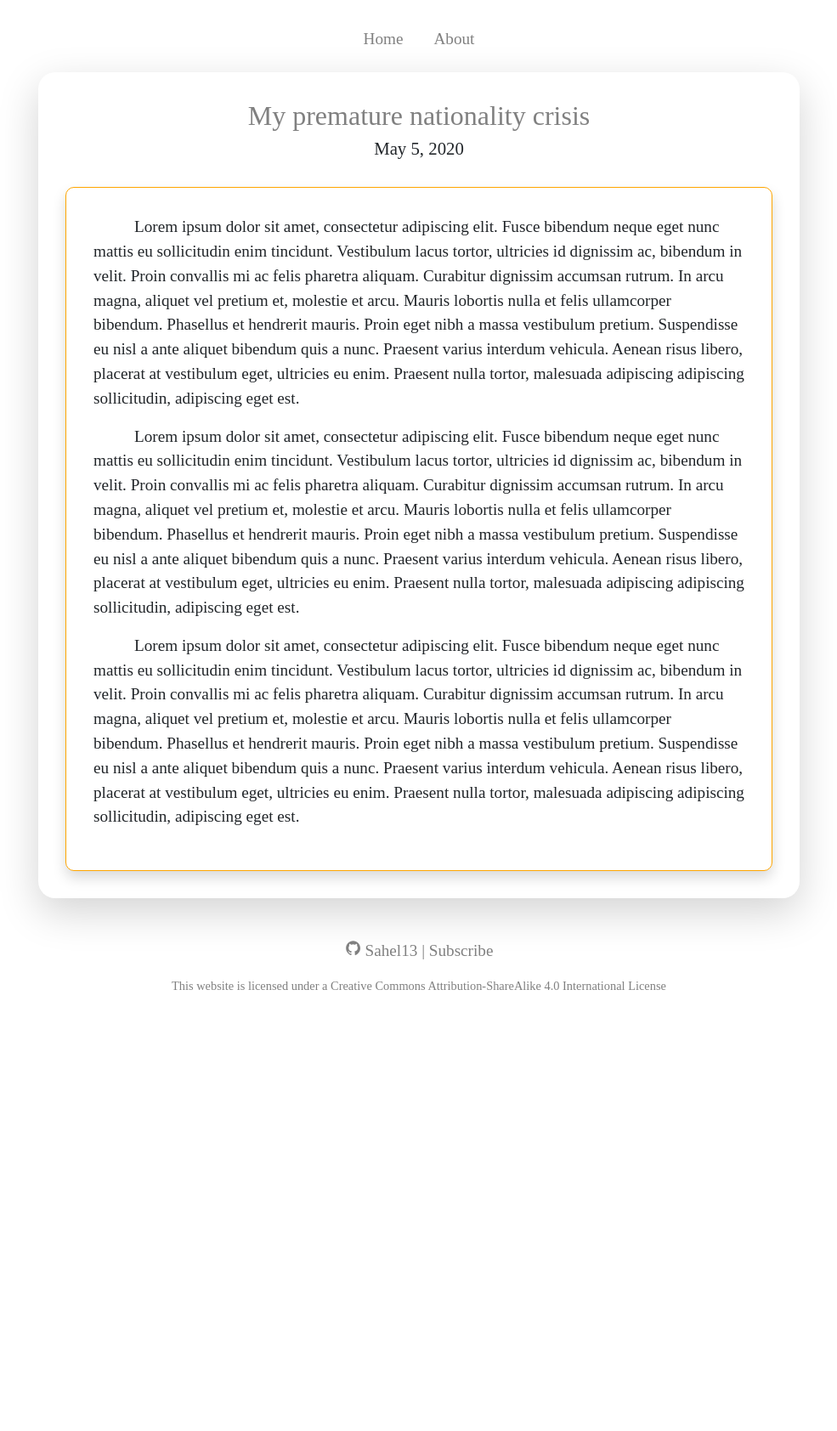
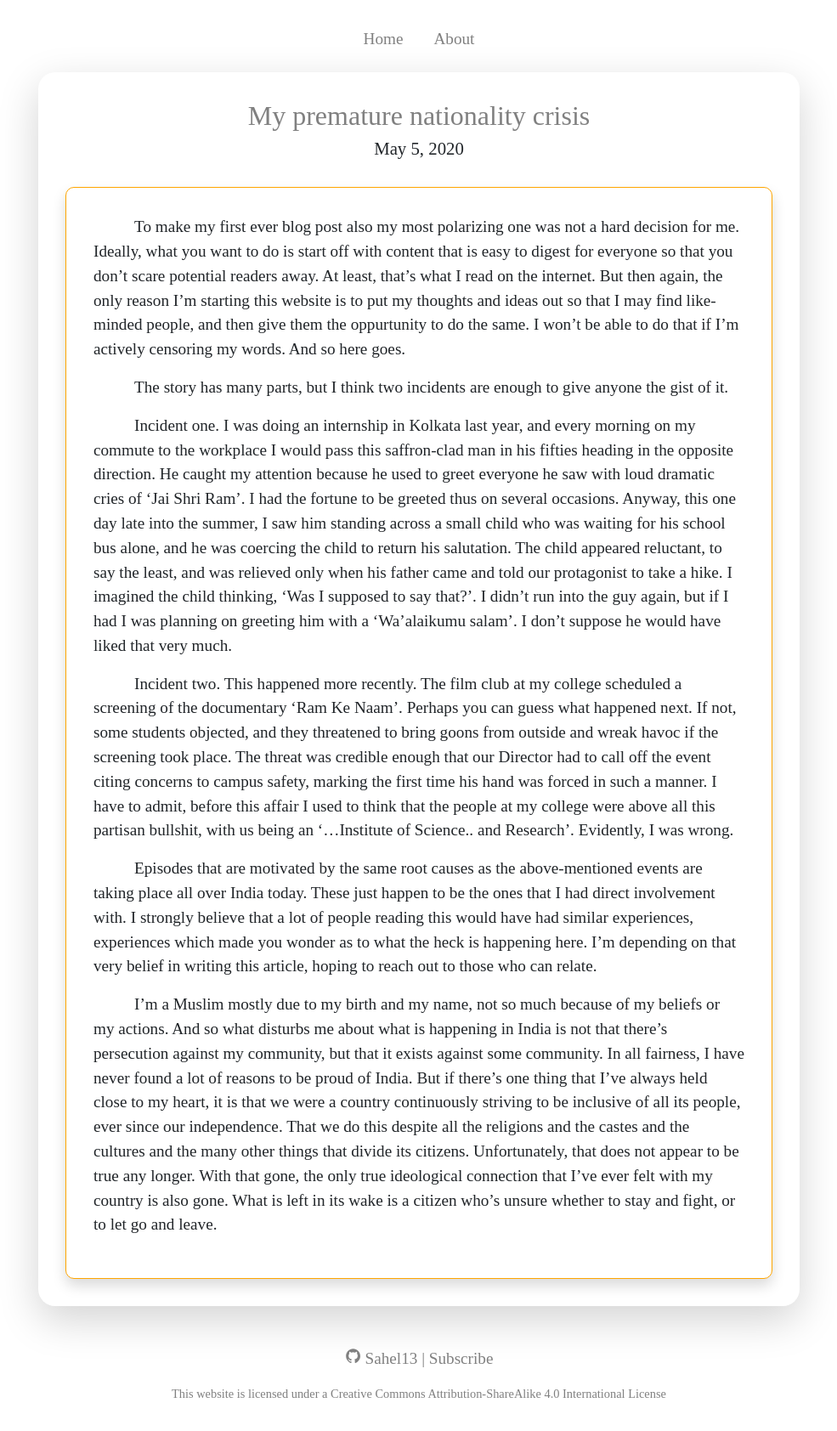
Before and after one commit to Sahel13/TheStudentWatch-Old, a Jekyll site: the page built from _posts/2020-05-05-my-premature-nationality-crisis.md, in a window 1280 px wide. Shown: the whole page at 85% size, without its empty margins (147-1132 px from the left). Built offline with Jekyll 4.4.1, drawn with Linux system fonts in a browser that asks for light colours; nearby versions of some CDN libraries; before the commit the page ends 1204 px from its top, so only the background shows below that.

Commit message:
Post added

```diff
--- a/_posts/2020-05-05-my-premature-nationality-crisis.md
+++ b/_posts/2020-05-05-my-premature-nationality-crisis.md
@@ -6,8 +6,15 @@ excerpt: My personal experiences with the degrading religious tolerance and free
 description: An article about a student's experiences with the degrading religious tolerance and freedom of expression in India.
 ---
 
-Lorem ipsum dolor sit amet, consectetur adipiscing elit. Fusce bibendum neque eget nunc mattis eu sollicitudin enim tincidunt. Vestibulum lacus tortor, ultricies id dignissim ac, bibendum in velit. Proin convallis mi ac felis pharetra aliquam. Curabitur dignissim accumsan rutrum. In arcu magna, aliquet vel pretium et, molestie et arcu. Mauris lobortis nulla et felis ullamcorper bibendum. Phasellus et hendrerit mauris. Proin eget nibh a massa vestibulum pretium. Suspendisse eu nisl a ante aliquet bibendum quis a nunc. Praesent varius interdum vehicula. Aenean risus libero, placerat at vestibulum eget, ultricies eu enim. Praesent nulla tortor, malesuada adipiscing adipiscing sollicitudin, adipiscing eget est.
+To make my first ever blog post also my most polarizing one was not a hard decision for me. Ideally, what you want to do is start off with content that is easy to digest for everyone so that you don't scare potential readers away. At least, that's what I read on the internet. But then again, the only reason I'm starting this website is to put my thoughts and ideas out so that I may find like-minded people, and then give them the oppurtunity to do the same. I won't be able to do that if I'm actively censoring my words. And so here goes.
 
-Lorem ipsum dolor sit amet, consectetur adipiscing elit. Fusce bibendum neque eget nunc mattis eu sollicitudin enim tincidunt. Vestibulum lacus tortor, ultricies id dignissim ac, bibendum in velit. Proin convallis mi ac felis pharetra aliquam. Curabitur dignissim accumsan rutrum. In arcu magna, aliquet vel pretium et, molestie et arcu. Mauris lobortis nulla et felis ullamcorper bibendum. Phasellus et hendrerit mauris. Proin eget nibh a massa vestibulum pretium. Suspendisse eu nisl a ante aliquet bibendum quis a nunc. Praesent varius interdum vehicula. Aenean risus libero, placerat at vestibulum eget, ultricies eu enim. Praesent nulla tortor, malesuada adipiscing adipiscing sollicitudin, adipiscing eget est.
+The story has many parts, but I think two incidents are enough to give anyone the gist of it.
 
-Lorem ipsum dolor sit amet, consectetur adipiscing elit. Fusce bibendum neque eget nunc mattis eu sollicitudin enim tincidunt. Vestibulum lacus tortor, ultricies id dignissim ac, bibendum in velit. Proin convallis mi ac felis pharetra aliquam. Curabitur dignissim accumsan rutrum. In arcu magna, aliquet vel pretium et, molestie et arcu. Mauris lobortis nulla et felis ullamcorper bibendum. Phasellus et hendrerit mauris. Proin eget nibh a massa vestibulum pretium. Suspendisse eu nisl a ante aliquet bibendum quis a nunc. Praesent varius interdum vehicula. Aenean risus libero, placerat at vestibulum eget, ultricies eu enim. Praesent nulla tortor, malesuada adipiscing adipiscing sollicitudin, adipiscing eget est.
+Incident one. I was doing an internship in Kolkata last year, and every morning on my commute to the workplace I would pass this saffron-clad man in his fifties heading in the opposite direction. He caught my attention because he used to greet everyone he saw with loud dramatic cries of 'Jai Shri Ram'. I had the fortune to be greeted thus on several occasions. Anyway, this one day late into the summer, I saw him standing across a small child who was waiting for his school bus alone, and he was coercing the child to return his salutation. The child appeared reluctant, to say the least, and was relieved only when his father came and told our protagonist to take a hike. I imagined the child thinking, 'Was I supposed to say that?'. I didn't run into the guy again, but if I had I was planning on greeting him with a 'Wa'alaikumu salam'. I don't suppose he would have liked that very much.
+
+
+Incident two. This happened more recently. The film club at my college scheduled a screening of the documentary 'Ram Ke Naam'. Perhaps you can guess what happened next. If not, some students objected, and they threatened to bring goons from outside and wreak havoc if the screening took place. The threat was credible enough that our Director had to call off the event citing concerns to campus safety, marking the first time his hand was forced in such a manner. I have to admit, before this affair I used to think that the people at my college were above all this partisan bullshit, with us being an '...Institute of Science.. and Research'. Evidently, I was wrong.
+
+Episodes that are motivated by the same root causes as the above-mentioned events are taking place all over India today. These just happen to be the ones that I had direct involvement with. I strongly believe that a lot of people reading this would have had similar experiences, experiences which made you wonder as to what the heck is happening here. I'm depending on that very belief in writing this article, hoping to reach out to those who can relate.
+
+I'm a Muslim mostly due to my birth and my name, not so much because of my beliefs or my actions. And so what disturbs me about what is happening in India is not that there's persecution against my community, but that it exists against some community. In all fairness, I have never found a lot of reasons to be proud of India. But if there's one thing that I've always held close to my heart, it is that we were a country continuously striving to be inclusive of all its people, ever since our independence. That we do this despite all the religions and the castes and the cultures and the many other things that divide its citizens. Unfortunately, that does not appear to be true any longer. With that gone, the only true ideological connection that I've ever felt with my country is also gone. What is left in its wake is a citizen who's unsure whether to stay and fight, or to let go and leave.
--- a/about.html
+++ b/about.html
@@ -11,7 +11,7 @@ permalink: /about/
 	<section>
 		<h3>About the Website</h3>
 		<p>
-			In most discussions on politics and humanitarian issues, the people who are involved are almost always middle-aged or older. Granted, they are the 'responsible' men and women, but college and school students are an important demographic that doesn't get adequate representation on such discussion platforms. I personally would like to know what people my age are thinking about the issues in India and in the world, especially in this particular time when our core values as a country are being attacked. This website is meant as a venue for students to air their opinions and grievances about relevant social issues, and let their peers across India know about the issues / initiatives at their individual institues.
+			In most discussions on politics and humanitarian issues, the people who are involved are almost always middle-aged or older. Granted, they are the 'responsible' men and women, but college and school students are an important demographic that doesn't get adequate representation on such discussion platforms. I personally would like to know what people my age are thinking about the issues in India and in the world, especially in this particular time when our core values as a country are being attacked. This website is meant as a venue for students to air their opinions and grievances about relevant social issues, and to let their peers across India know about the issues / initiatives at their own institutes.
 		</p>
 	</section>
 	<section>
@@ -33,6 +33,10 @@ permalink: /about/
 	</section>
 	<hr>
 	<section>
+		<span><small>Why the name?</small></span>
+		<p>The name of the website is inspired by the concept of a neighborhood watch, which is a group of people looking out for their own neighborhood. The Student Watch doesn't strictly adhere to a similar meaning, because I would like it to stand for a group who not just looks out for the interest of the students, but for that of the nation (and perhaps even the world) as a whole.</p>
+	</section>
+	<section>
 		<span><small>Why the weird website address?</small></span>
 		<p>Being a student, I can't afford to pay for website hosting. This website is hosted for free by <a target="_blank" href="https://pages.github.com">GitHub Pages</a>, which explains why you probably haven't seen this kind of an address before.</p>
 	</section>
```
